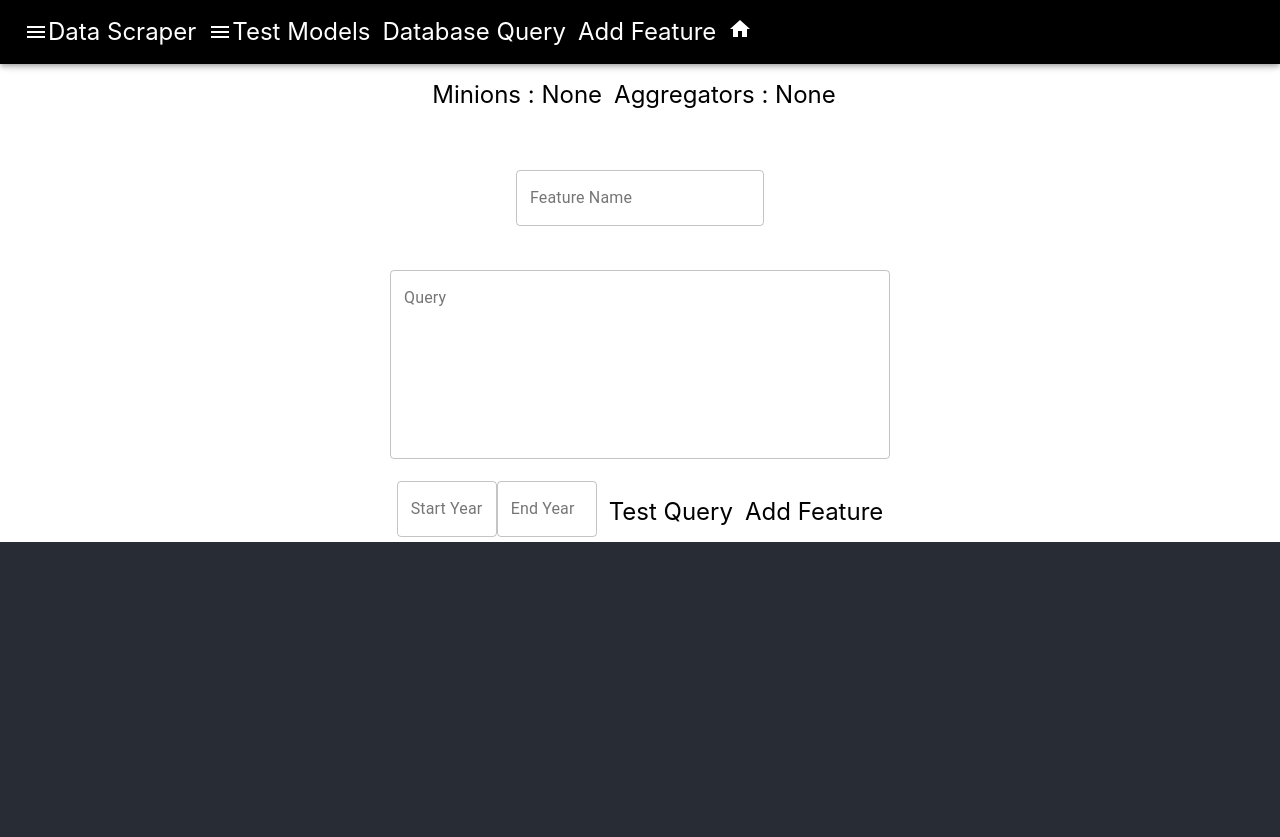
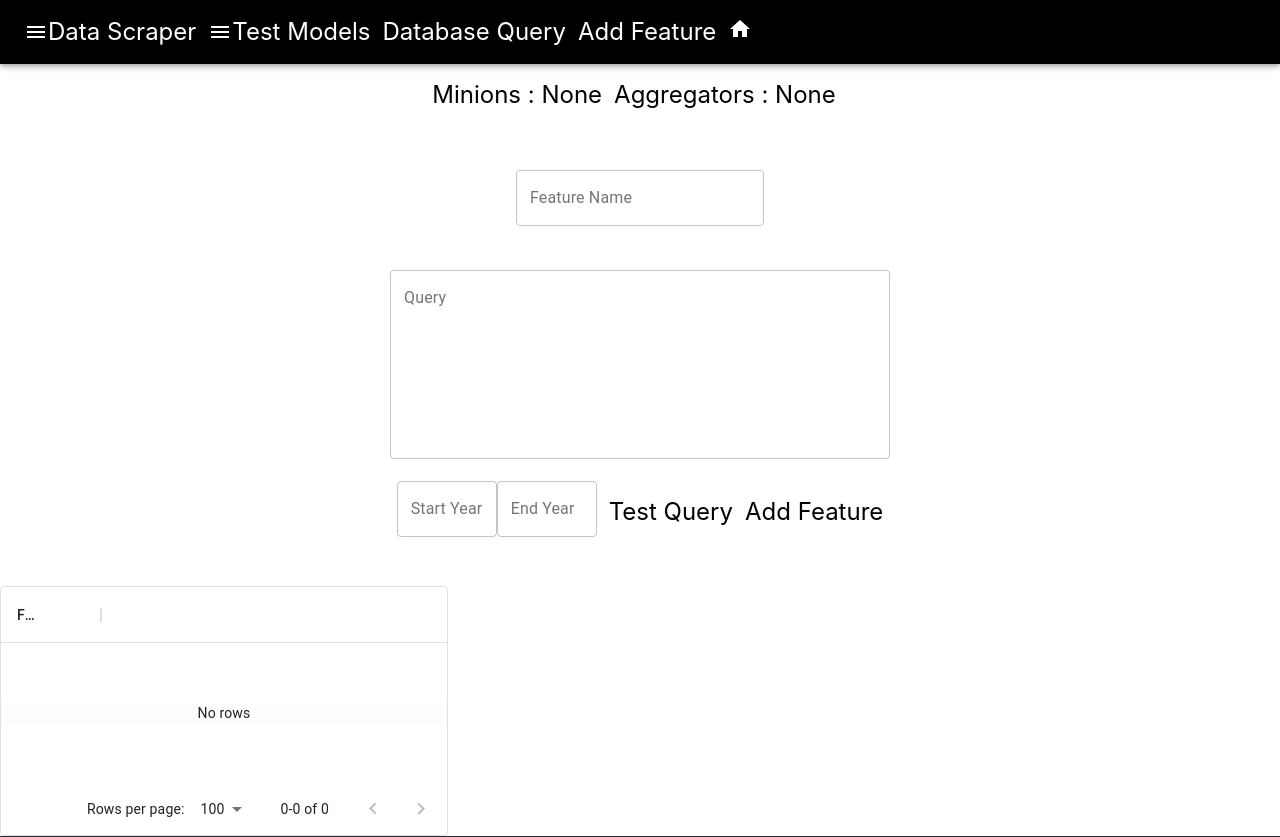
Before and after one commit to AATataj/fantasy_front, a React (Create React App) app: page /AddFeature in a window 1280 px wide. Shown: the top 837 px of the page. Built offline with nearby package versions, Linux system fonts and the light colour scheme.

Commit message:
adding featurenames to list....need to add a remove

```diff
--- a/package.json
+++ b/package.json
@@ -4,6 +4,7 @@
   "private": true,
   "dependencies": {
     "@material-ui/core": "^4.11.0",
+    "@material-ui/data-grid": "^4.0.0-alpha.10",
     "@material-ui/icons": "^4.9.1",
     "@testing-library/jest-dom": "^4.2.4",
     "@testing-library/react": "^9.5.0",
--- a/src/AddFeature.js
+++ b/src/AddFeature.js
@@ -7,8 +7,7 @@ import Button from '@material-ui/core/Button';
 import IconButton from '@material-ui/core/IconButton';
 import { makeStyles } from '@material-ui/core/styles';
 import TextField from '@material-ui/core/TextField';
-
-
+import { DataGrid } from '@material-ui/data-grid';
 
 const useStyles = makeStyles((theme) => ({
   root: {
@@ -29,7 +28,7 @@ export default function AddFeature() {
   const [featureName, setFeatureName] = useState(null);
   const [startYear, setStartYear] = useState(null);
   const [endYear, setEndYear] = useState(null);
-
+  const [featureRows, setFeatureRows] = useState([]);
 
   const handleCloseAgg = () => {
     setAnchorAgg(null);
@@ -61,8 +60,14 @@ export default function AddFeature() {
   const updateFeatureName = (event) => {
     setFeatureName(event.currentTarget.value)
   }
-  const addFeature = (event) => {
+  const addFeature = () => {
+    console.log("pre");
+    console.log(featureRows);
+    console.log("post");
+    setFeatureRows(featureRows.concat({id:featureRows.length+1, featureName:featureName}));
+    console.log(featureRows);
 
+    console.log(featureRows.length);
   }
   const updateStartYear = (event) => {
     setStartYear(event.currentTarget.value);
@@ -153,6 +158,17 @@ export default function AddFeature() {
       >
         Add Feature
       </IconButton>
+      <br/><br/><br/>
+      <div style={{height:250, width:'35%'}}>
+        <DataGrid
+          columns={[{field:'featureName', headerName:'Feature Name'}]}
+          rows={featureRows === [] ? {id:1} : featureRows}
+          //rows={{id:1}}
+          variant='outlined'
+
+        />
+      </div>
+
 
       <Menu
         id = "minionsMenu"
```
Also changed, not shown: 1 other file (tests, documents, lock files or other folders).
